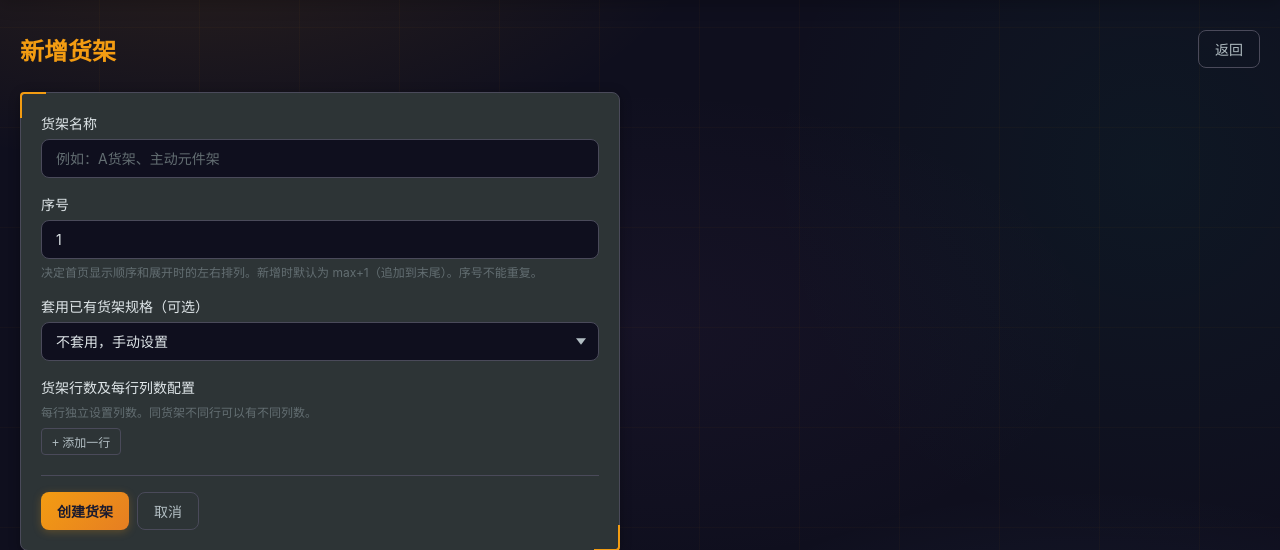
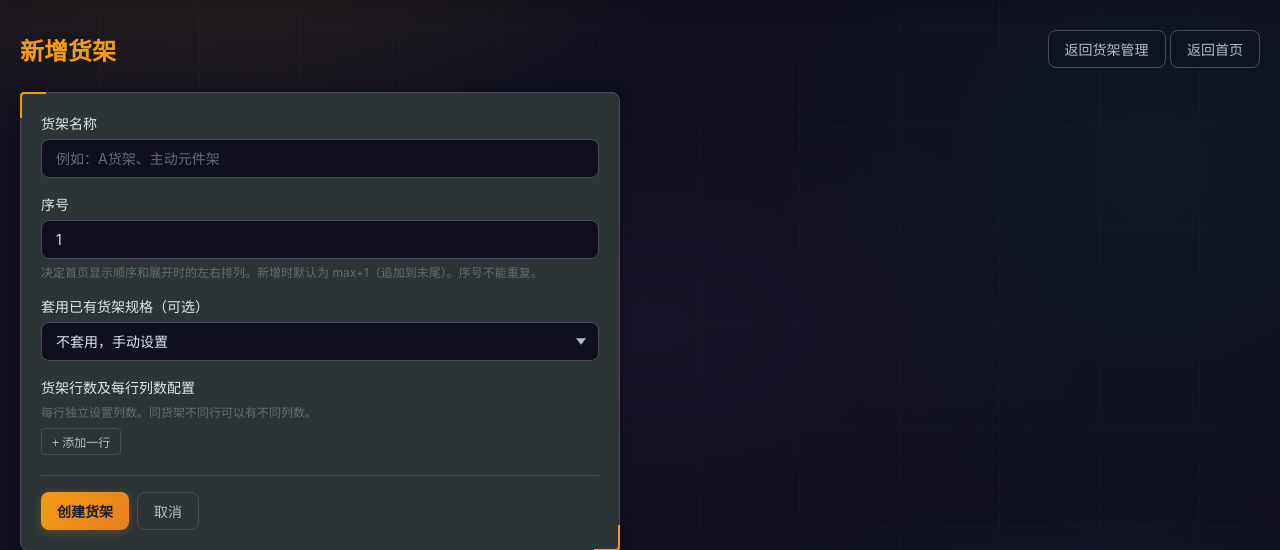
Before and after one commit to shpwtd/component-management-system, a Flask app: page /shelves/add in a window 1280 px wide. Shown: the part 72-622 px from the top of the page. Run offline with Flask 3, Linux system fonts and the light colour scheme; parts of the project's set-up code (start-up, migrations or seed data) failed here and were passed over.

Commit message:
feat: 货架相关页面顶部按钮改为返回货架管理+返回首页
修改两个页面：
- shelf_form.html（新增/编辑货架页面）
- shelf_detail.html（货架详情页）

原来单一的'返回'按钮拆分为：
- 返回货架管理（链接到 /shelves）
- 返回首页（链接到 /）

```diff
--- a/templates/shelf_detail.html
+++ b/templates/shelf_detail.html
@@ -4,7 +4,10 @@
 <h1>{{ shelf.name }} - 详情</h1>
 <div>
 <a href="/shelves/{{ shelf.id }}/edit" class="btn btn-primary">编辑货架</a>
-<a href="/shelves" class="btn btn-secondary">返回</a>
+<div>
+<a href="/shelves" class="btn btn-secondary">返回货架管理</a>
+<a href="/" class="btn btn-secondary">返回首页</a>
+</div>
 </div>
 </div>
 <div class="shelf-grid-container">
--- a/templates/shelf_form.html
+++ b/templates/shelf_form.html
@@ -2,7 +2,10 @@
 {% block content %}
 <div class="page-header">
 <h1>{{ '编辑货架' if shelf else '新增货架' }}</h1>
-<a href="/shelves" class="btn btn-secondary">返回</a>
+<div>
+<a href="/shelves" class="btn btn-secondary">返回货架管理</a>
+<a href="/" class="btn btn-secondary">返回首页</a>
+</div>
 </div>
 <div class="card" style="max-width:600px">
 <form method="POST">
```
